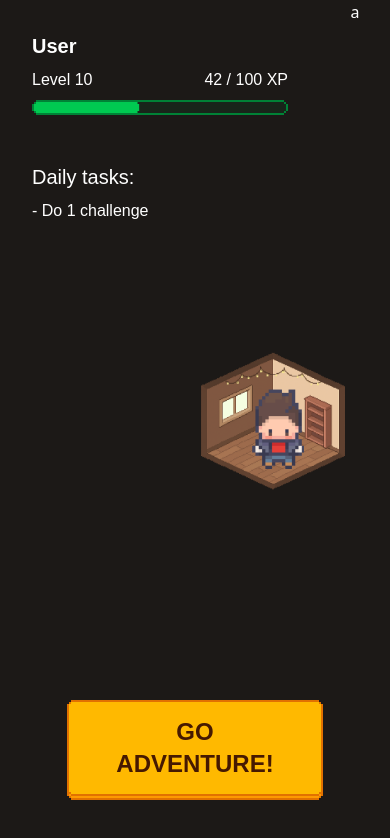
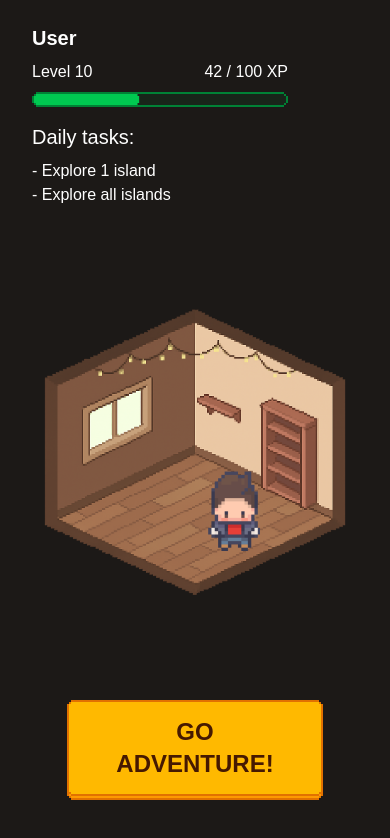
Before and after one commit to idealsh/intania-hack, a SvelteKit app: page /room in a window 390 px wide. Shown: the top 838 px of the page. Built offline with nearby package versions, Linux system fonts and the light colour scheme; a web font is replaced by a local one.

Commit message:
feat: improved room ui

```diff
--- a/src/routes/room/+page.svelte
+++ b/src/routes/room/+page.svelte
@@ -3,8 +3,11 @@
   import Meter from "$lib/components/Meter.svelte";
 </script>
 
-<div class="relative flex min-h-screen items-stretch justify-center bg-stone-900 text-white">
-  <div class="font-pixel h-full w-1/2 flex-grow space-y-12 pt-8 pl-8">
+<div
+  class="flex min-h-screen flex-col items-center justify-center bg-stone-900 to-30% px-8 pt-6 text-white"
+>
+  <div class="flex w-full flex-grow flex-col sm:flex-row">
+    <div class="font-pixel h-full flex-grow space-y-4 sm:w-1/2 sm:space-y-12">
       <div class="w-64">
         <div class="">
           <p class="mb-2 text-xl font-bold">User</p>
@@ -14,7 +17,8 @@
       <div>
         <p class="mb-2 text-xl">Daily tasks:</p>
         <ul>
-        <li>- Do 1 challenge</li>
+          <li>- Explore 1 island</li>
+          <li>- Explore all islands</li>
         </ul>
       </div>
     </div>
@@ -24,8 +28,9 @@
         <img src="/boyidle.gif" alt="" class="absolute right-[30%] bottom-[20%] h-24" />
       </div>
     </div>
-  <div class="w-1/2 flex-grow">a</div>
-  <div class="absolute bottom-12 left-1/2 -translate-x-1/2">
+    <div class="w-1/2 flex-grow"></div>
+  </div>
+  <div class="pb-12">
     <Button class="w-64 text-2xl font-bold uppercase">Go adventure!</Button>
   </div>
 </div>
```
Lines whose indentation alone changed are shown as unchanged.
